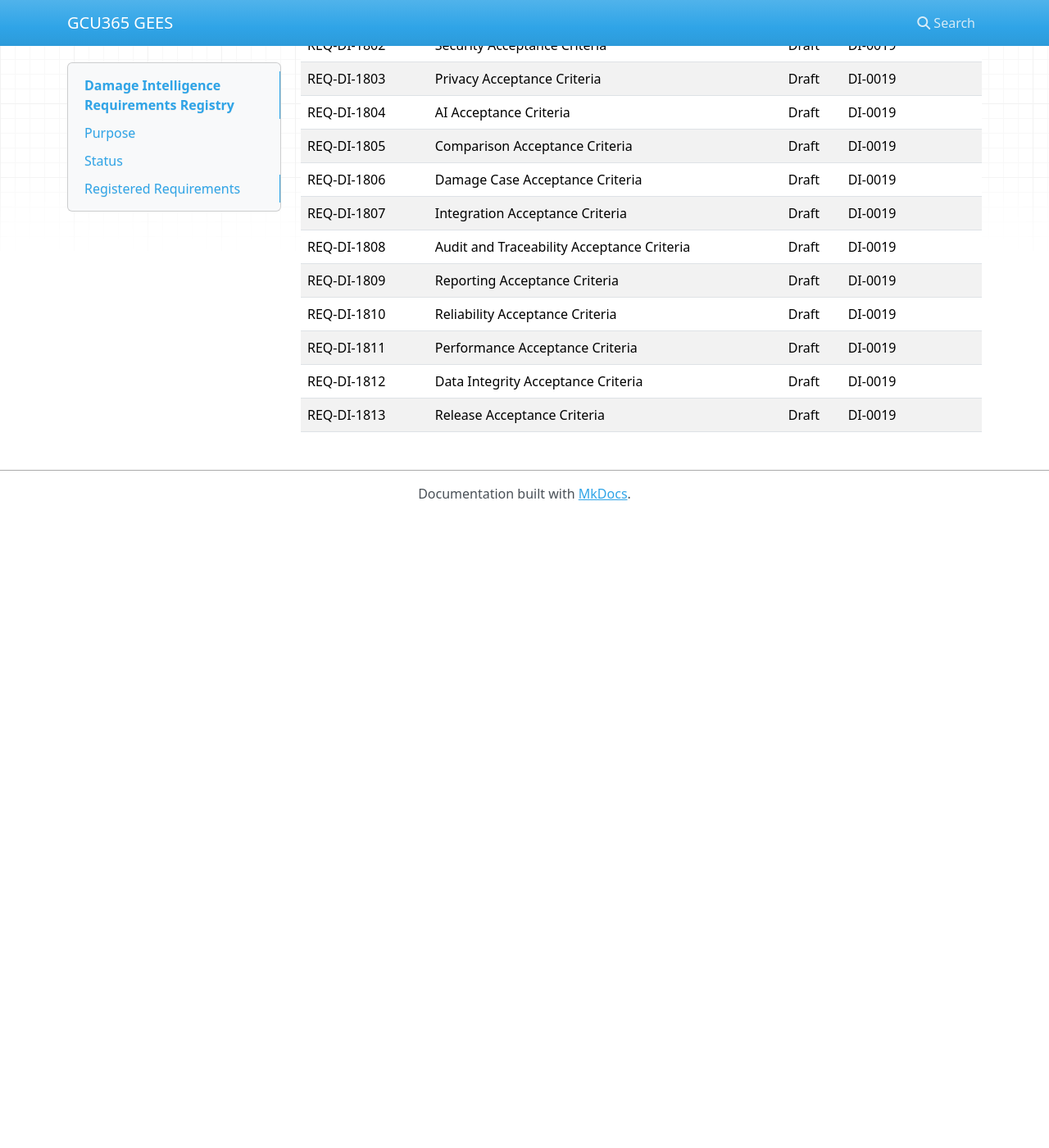
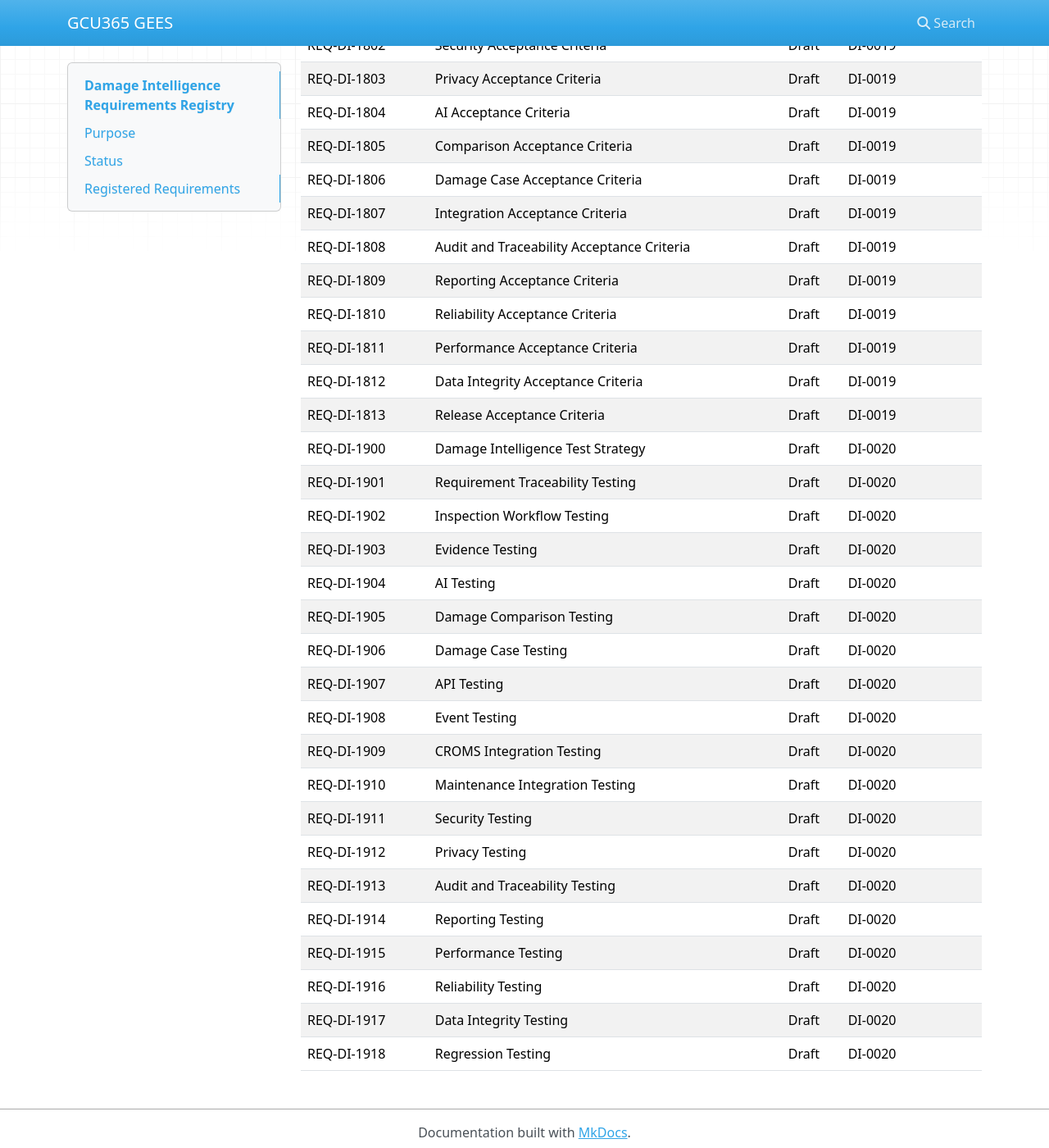
Before and after one commit to My10Sons/GCU365GEES, an MkDocs documentation site: the page built from docs/99-Appendices/Requirement-Registry/DAMAGE.md, in a window 1280 px wide and 1400 px high, scrolled down 12341 px. Shown: the whole window at 82% size. Built offline with MkDocs 1.6.1, drawn with Linux system fonts in a browser that asks for light colours; nearby versions of some CDN libraries; before the commit the page ends 12971 px from its top, so only the background shows below that.

```diff
--- a/docs/99-Appendices/Requirement-Registry/DAMAGE.md
+++ b/docs/99-Appendices/Requirement-Registry/DAMAGE.md
@@ -315,3 +315,22 @@
 | REQ-DI-1811 | Performance Acceptance Criteria | Draft | DI-0019 | Acceptance criteria for performance |
 | REQ-DI-1812 | Data Integrity Acceptance Criteria | Draft | DI-0019 | Acceptance criteria for data integrity |
 | REQ-DI-1813 | Release Acceptance Criteria | Draft | DI-0019 | Acceptance criteria for release readiness |
+| REQ-DI-1900 | Damage Intelligence Test Strategy | Draft | DI-0020 | Test strategy across Damage Intelligence |
+| REQ-DI-1901 | Requirement Traceability Testing | Draft | DI-0020 | Critical requirements trace to tests |
+| REQ-DI-1902 | Inspection Workflow Testing | Draft | DI-0020 | Test inspection lifecycle and state transitions |
+| REQ-DI-1903 | Evidence Testing | Draft | DI-0020 | Test image, quality, evidence access, and integrity |
+| REQ-DI-1904 | AI Testing | Draft | DI-0020 | Test AI analysis and review behavior |
+| REQ-DI-1905 | Damage Comparison Testing | Draft | DI-0020 | Test baseline and comparison outcomes |
+| REQ-DI-1906 | Damage Case Testing | Draft | DI-0020 | Test damage case lifecycle |
+| REQ-DI-1907 | API Testing | Draft | DI-0020 | Test API security, validation, and idempotency |
+| REQ-DI-1908 | Event Testing | Draft | DI-0020 | Test event publication and processing |
+| REQ-DI-1909 | CROMS Integration Testing | Draft | DI-0020 | Test CROMS integration |
+| REQ-DI-1910 | Maintenance Integration Testing | Draft | DI-0020 | Test Maintenance integration |
+| REQ-DI-1911 | Security Testing | Draft | DI-0020 | Test authentication, authorization, and tenant isolation |
+| REQ-DI-1912 | Privacy Testing | Draft | DI-0020 | Test privacy and data minimization |
+| REQ-DI-1913 | Audit and Traceability Testing | Draft | DI-0020 | Test audit and traceability |
+| REQ-DI-1914 | Reporting Testing | Draft | DI-0020 | Test dashboards, reports, exports, and access |
+| REQ-DI-1915 | Performance Testing | Draft | DI-0020 | Test performance and scalability |
+| REQ-DI-1916 | Reliability Testing | Draft | DI-0020 | Test retries, failures, and recovery |
+| REQ-DI-1917 | Data Integrity Testing | Draft | DI-0020 | Test identifiers, references, states, and evidence |
+| REQ-DI-1918 | Regression Testing | Draft | DI-0020 | Maintain regression tests for critical paths |
```
